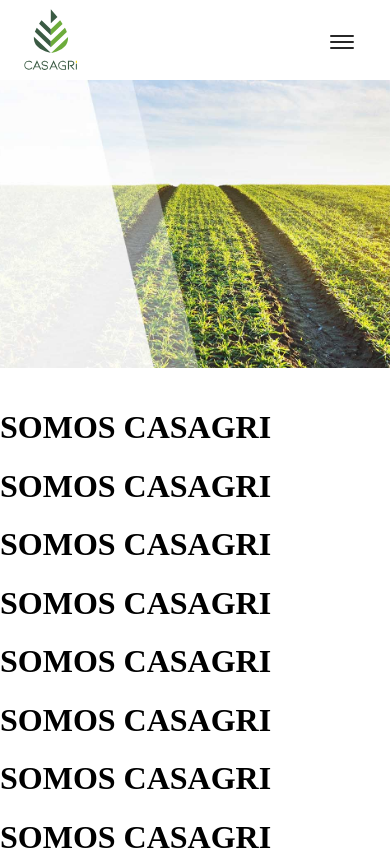
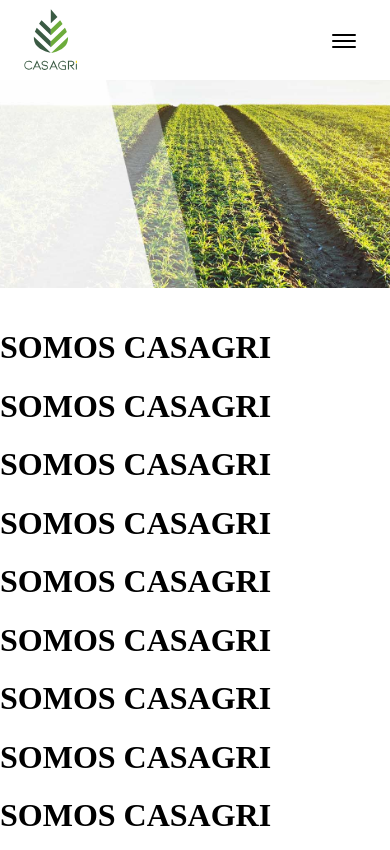
Before and after one commit to luisdavidwww/Casagri-web-site, a React (Create React App) app: page / in a window 390 px wide. Shown: the top 850 px of the page. Built offline with nearby package versions, Linux system fonts and the light colour scheme; a web font is replaced by a local one.

Commit message:
Navbar actualizado

```diff
--- a/src/containers/Navbar/Navbar.css
+++ b/src/containers/Navbar/Navbar.css
@@ -30,6 +30,10 @@
 /*----------MENU ICON----------*/
 
 .menu-icon {
+  display: none;
+}
+
+.icon-def {
   display: none;
 }
 
@@ -218,21 +222,71 @@
 }
 
 
+
+
 @media screen and (max-width: 960px) {
 
 
   /*----------MENU ICON----------*/
+
+  .icon-def{
+    display: block;
+    position: fixed;
+    background-color: #f5a1a1;
+    z-index: 150 !important;
+    color: #272727;
+    width: 100%;
+  }
+  .icon-def-container{
+    display: flex;
+    position: absolute;
+    justify-content: flex-end;
+    width: 100%;
+    font-size: 2rem;
+    margin-left: -10%;
+    padding-top: 1.6rem;
+  }
   .menu-icon {
     display: block;
     position: absolute;
     color: #272727;
-    top: 0;
-    right: 0;
-    transform: translate(-100%, 60%);
     font-size: 2rem;
     margin-top: 0.1rem;
     cursor: pointer;
   }
+
+
+
+  .icon-container {
+    display: flex;
+    justify-content: flex-end;
+    position: fixed;
+    background: rgb(255, 255, 255);
+    z-index: 10;
+    margin-top: 2vh;
+    }
+  .icon-container-main {
+    display: flex;
+    flex-direction: row;
+    justify-content: flex-end;
+    width: 84vw ;
+  }
+  .icon-container-main-def {
+    display: block;
+    position: absolute;
+    margin-top: 0.5rem;
+    height: 1.7rem;
+    width: 3.7rem;
+    font-size: 2rem;
+  }
+  .icon-container-main-def:hover {
+    cursor: pointer;
+  }
+
+
+
+
+
 
   /*----------MOVIL NAV----------*/
   .navbar {
@@ -255,6 +309,7 @@
     position: absolute;
     width: 100%;
     z-index: 40 !important;
+    height: 90vh;
   }
 
   .movilNav__lower{
@@ -277,24 +332,24 @@
 
   .movilNav__container-line{
     display: flex;
-    justify-content: center;
+    justify-content: flex-start; /* justify-content: center; */
     align-items: center;
     width: 100%;
     height: 80px;
     text-decoration: none;
     color: rgb(0, 0, 0);
-    border-bottom: 1px solid rgb(235, 235, 235);
+    /*border-bottom: 1px solid rgb(235, 235, 235);*/ /* divisiones de lineas deproductos casagri */
   }
 
   .movilNav__container-line-hover{
     display: flex;
-    justify-content: center;
+    justify-content: flex-start; /* justify-content: center; */
     align-items: center;
     width: 100%;
     height: 80px;
     text-decoration: none;
     color: #47A01A;
-    border-bottom: 1px solid rgb(235, 235, 235);
+    /*border-bottom: 1px solid rgb(235, 235, 235);*/
   }
 
   .movilNav__container-line-title{
@@ -303,6 +358,7 @@
     text-align: center;
     text-transform: uppercase;
     letter-spacing: 1px;
+    padding-left: 3rem;
   }
 
   .movilNav__container-line-icon{
@@ -321,7 +377,7 @@
     justify-content: center;
     width: 100%;
     height: 30px;
-    margin-top: 1.2rem;
+    padding-top: 1rem;
     margin-bottom: 0.5rem;
 
   }
@@ -340,27 +396,31 @@
     letter-spacing: 1px;
   }
 
+
   /*----------NAVBAR ACTIVE----------*/
   .navbar {
     display: block;
     flex-direction: column;
     width: 100%;
     height: 90vh;
+    background: #ffffff;
     position: absolute;
     z-index: 40 !important;
     top: 80px;
     left: -100%;
     opacity: 1;
     transition: all 0.5s ease;
+
   }
 
   .navbar.active {
     display: block;
+    position: sticky;
     background: #ffffff;
     left: 0;
     opacity: 1;
     transition: all 0.5s ease;
-    z-index: 1;
+    z-index: 50 !important;;
   }
 
 
@@ -370,26 +430,26 @@
     opacity: 1;
     transition: all 0.5s ease;
     z-index: 1;
+
   }
 
 
   .movilNav-SubLines{
     display: flex;
-    justify-content: center;
+    justify-content: flex-start; /* justify-content: center; */
     align-items: center;
     width: 100%;
     height: 70px;
     text-decoration: none;
-    background-color: rgb(253, 253, 253);
-    border-bottom: 1px solid rgb(230, 230, 230);
-    color: rgb(75, 75, 75);
-
+    background-color: rgb(255, 255, 255);
+    /*border-bottom: 1px solid rgb(230, 230, 230);*/ /* divisiones de sublineas de productos casagri */
+    color: rgb(51, 51, 51);
   }
 
   .movilNav-SubLines:focus{
     text-decoration: none;
     background-color: #47A01A;
-    border-bottom: 1px solid rgb(230, 230, 230);
+    /*border-bottom: 1px solid rgb(230, 230, 230);*/
     color: rgb(255, 255, 255);
   }
 
@@ -398,6 +458,7 @@
     font-size: 14px;
     text-align: center;
     letter-spacing: 1px;
+    padding-left: 3.2rem;
   }
 
   .movilNav-SubLines-title:focus{
--- a/src/containers/Navbar/Navbar.js
+++ b/src/containers/Navbar/Navbar.js
@@ -129,7 +129,7 @@
   }
 
   useEffect(() => {
-    AOS.init({duration:500});
+    AOS.init({duration:100});
     },[]);
   useEffect(() => {
     showButton();
@@ -142,12 +142,15 @@
   return (
     <>
 
-      <div>
+
        {/* Navbar Superior*/}
        <Top_header/>
 
-        {/* Icono Menú Opciones*/}
-        <div className='menu-icon' onClick={() => { handleClick(); SubLinesOut();}}>
+       {/* Icon del NavBar */}
+       <div className='icon-container'>
+            <div className='icon-container-main'>
+                <div className=''>
+                  <div className='icon-container-main-def' onClick={() => { handleClick(); SubLinesOut();}}>
                     {click ?
                     (<IoCloseOutline/>)
                     :
@@ -156,6 +159,27 @@
                     {/*<i className={click ? 'fas fa-times' : 'fas fa-bars'} />*/}
                   </div>
                 </div>
+            </div>
+        </div>
+
+       {/*
+            Version anterior del Icono Responsive
+
+          <div className='icon-def'>
+            <div className='icon-def-container'>
+              <div className='menu-icon ' onClick={() => { handleClick(); SubLinesOut();}}>
+                {click ?
+                (<IoCloseOutline/>)
+                :
+                (<IoMenuOutline/>)
+                }
+
+              </div>
+            </div>
+          </div>
+
+       */}
+
 
       <nav className={click ? 'navbar active' : 'navbar'} ref={refOne}>
         <div className='navigation__container--navs'>
@@ -267,6 +291,7 @@
 
             <div className='movilNav__lower'>
               {/* Recorrido de la lista: LINEAS DE PRODUCTOS CASAGRI*/}
+
               <div className='movilNav__container-line-top'></div>
               {links.map((link) => (
               <div>
--- a/src/containers/Top_Header/Top_header.css
+++ b/src/containers/Top_Header/Top_header.css
@@ -96,20 +96,27 @@
 
     @media screen and (max-width: 960px) {
 
+
+
       .Top_header-Container-Copy {
         display: block;
+        position: fixed;
+        top: 0;
         background: rgb(255, 255, 255);
         height: 80px;
+        z-index: 10;
         }
 
         .ContainerHeader {
           display: flex;
           flex-direction: row;
+
           height: 100%;
           justify-content: flex-start;
           max-width: 1000px;
           margin-left: 10px;
         }
+
 
       .navbar-logo {
         display: block;
--- a/src/containers/Top_Header/Top_header.js
+++ b/src/containers/Top_Header/Top_header.js
@@ -1,6 +1,7 @@
-import React from 'react';
+import React, {  useEffect  } from 'react';
 import { Link } from 'react-router-dom';
 import LogoCasagri from "static/casagri-logo-01.svg";
+import { useLocation } from 'react-router-dom';
 
 
 /*Icons*/
@@ -12,6 +13,13 @@
 import '../../Styles/GlobalStyles.css'
 
 const Top_header = () => {
+
+ //hook que utilizo para llevar el scroll a la parte superior en cada Router
+  let location = useLocation();
+  useEffect(() => {
+    window.scrollTo({ top: 0 });
+  }, [location]);
+
 
 
   return (
```
Lines whose indentation alone changed are shown as unchanged.
